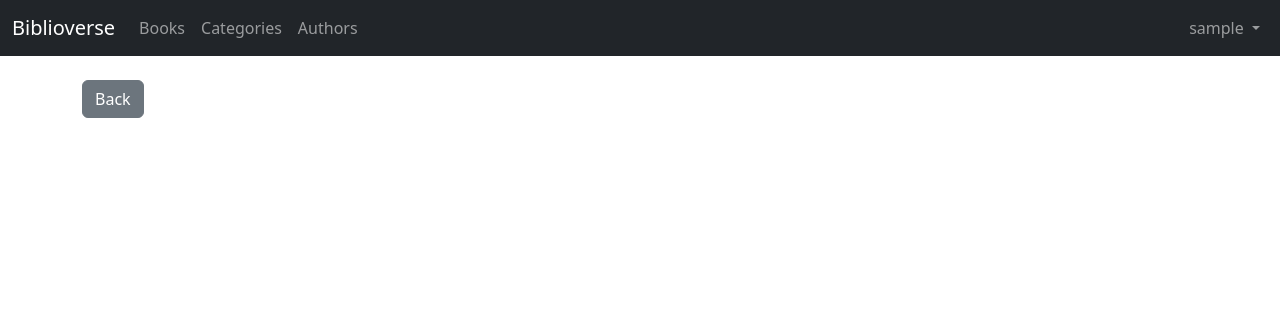
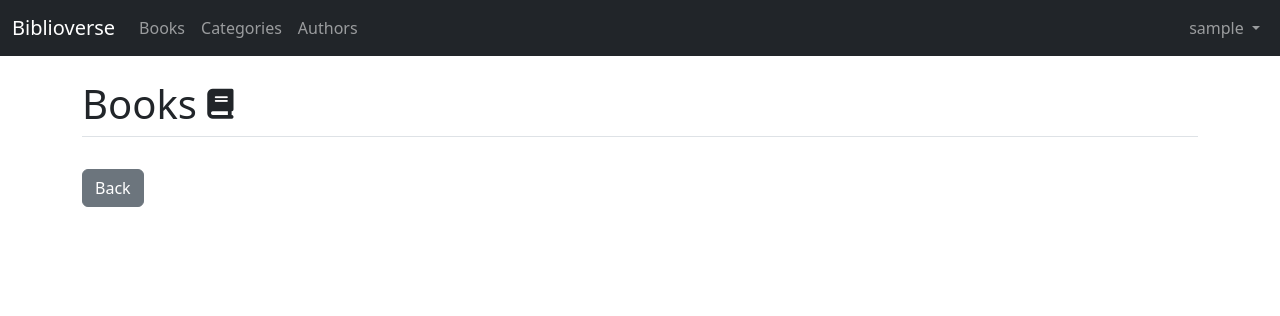
Before and after one commit to PatriceAlan/Biblioverse, a Django app: page /books/ in a window 1280 px wide. Shown: the top 316 px of the page. Run offline with Django 4.2, Linux system fonts and the light colour scheme; the visitor is signed in with stand-in values (Sample User, id 1); data that the repository does not hold is empty.

Commit message:
Books of a category template, view

```diff
--- a/biblioverse/boeken/templates/books.html
+++ b/biblioverse/boeken/templates/books.html
@@ -1,6 +1,8 @@
 {% extends 'base.html' %}
 {% block content %}
 
+<h1 class="card-header pb-2 mb-2 border-bottom">Books  <i class="fa-solid fa-book fa-xs"></i></h1>
+<br/>
 <div class="row">
     {% for book in books %}
         <div class="col-md-4 mb-4">
--- a/biblioverse/boeken/templates/categories.html
+++ b/biblioverse/boeken/templates/categories.html
@@ -1,5 +1,8 @@
 {% extends 'base.html' %}
 {% block content %}
+
+<h1 class="card-header pb-2 mb-2 border-bottom">Categories <i class="fa-solid fa-book fa-xs"></i></h1>
+<br/>
 
 <div class="row">
     {% for category in categories %}
```
Also changed, not shown: biblioverse/boeken/templates/category_books.html (+5 -4 lines).
